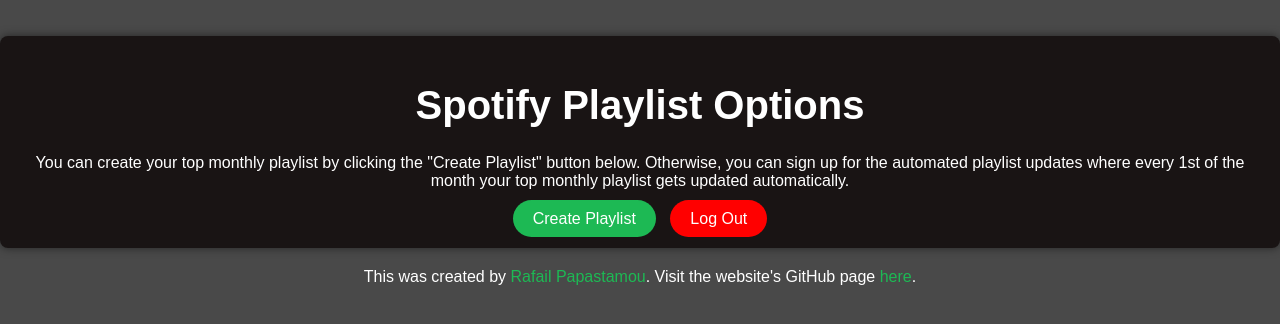
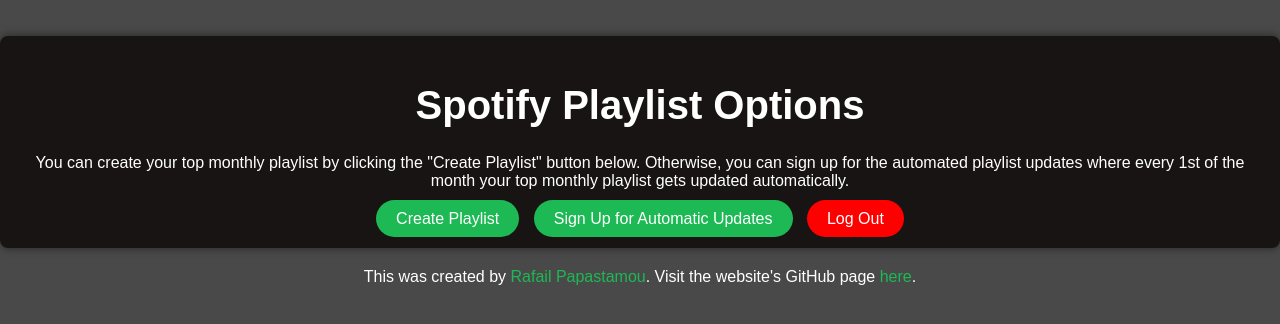
Before and after one commit to rafailpapastamou/top-monthly-playlist, a Flask app: template templates/options.html in a window 1280 px wide. Shown: the part 239-563 px from the top of the page. Run offline with Flask 3, Linux system fonts and the light colour scheme; the template is opened without the code that fills it, so the values that code supplies are empty.

Commit message:
fixed the missing of the 'signup auto update' route

```diff
--- a/app.py
+++ b/app.py
@@ -142,6 +142,10 @@ def logout():
     session.clear()
     return redirect(url_for('index'))
 
+@app.route('/signup_auto_update')
+def signup_auto_update():
+    message = "You have successfully signed up for automatic updates!"
+
 def get_token():
     token_info = session.get('token_info', None)
     if not token_info:
--- a/templates/options.html
+++ b/templates/options.html
@@ -31,9 +31,9 @@
       </p>
       <a href="{{ url_for('create_playlist') }}" class="btn">Create Playlist</a>
       {% endif %}
-      <!-- <a href="{{ url_for('signup_auto_update') }}" class="btn"
+      <a href="{{ url_for('signup_auto_update') }}" class="btn"
         >Sign Up for Automatic Updates</a
-      > -->
+      >
       <a href="{{ url_for('logout') }}" class="btn_red">Log Out</a>
     </div>
     <div class="links">
```
